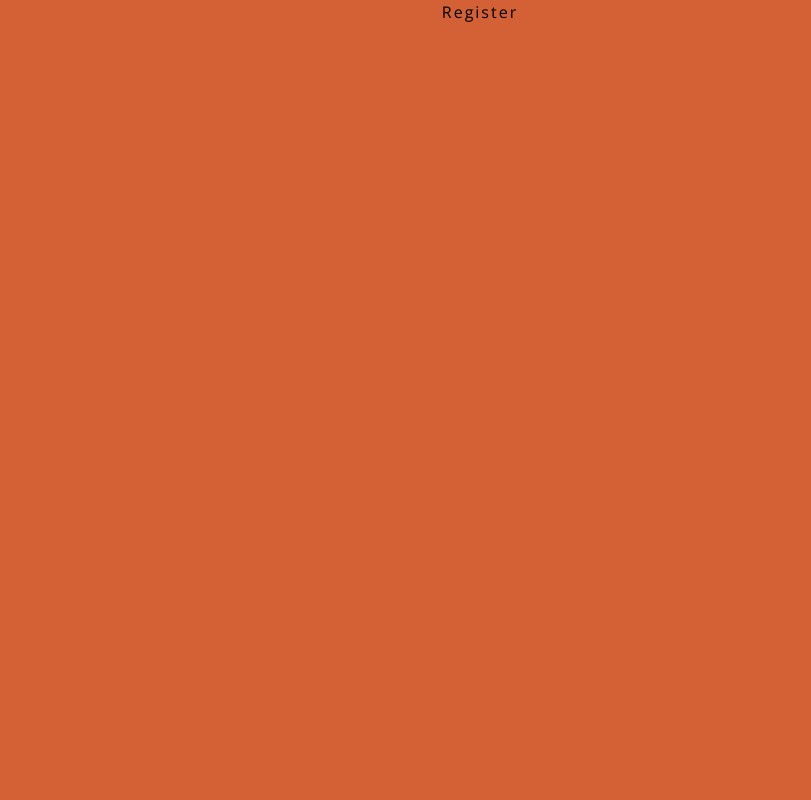
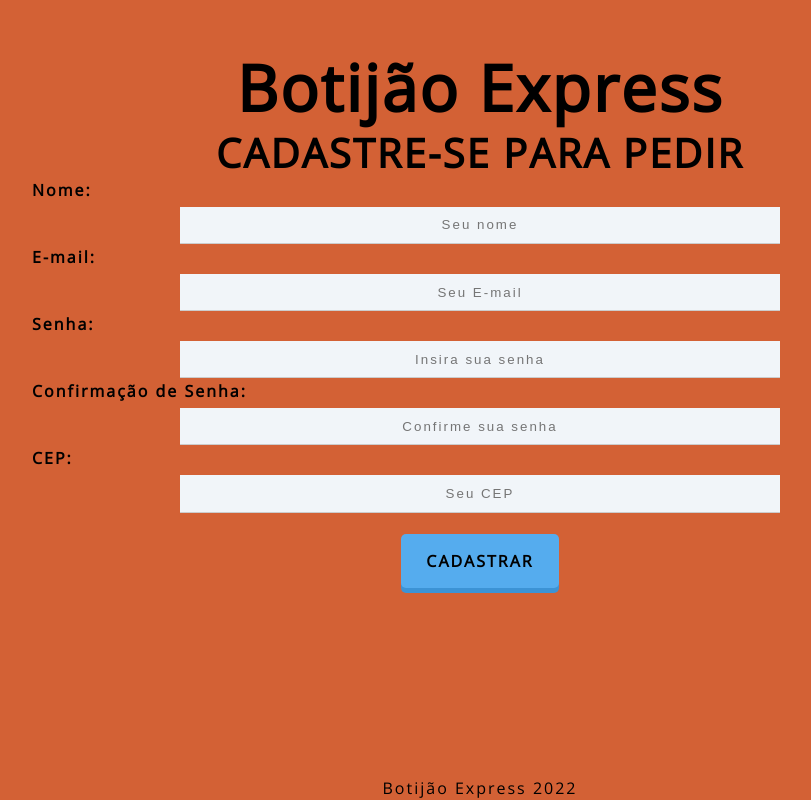
Before and after one commit to Rdouradox/projectMenu, a React (Create React App) app: page /register in a window 1280 px wide. Shown: the whole page, without its empty margins (160-971 px from the left). Built offline with nearby package versions, Linux system fonts and the light colour scheme.

Commit message:
Added Firebase to project. Create form to auth

```diff
--- a/package.json
+++ b/package.json
@@ -6,6 +6,7 @@
     "@testing-library/jest-dom": "^5.16.5",
     "@testing-library/react": "^13.4.0",
     "@testing-library/user-event": "^13.5.0",
+    "firebase": "^9.14.0",
     "react": "^18.2.0",
     "react-dom": "^18.2.0",
     "react-scripts": "5.0.1",
--- a/src/App.js
+++ b/src/App.js
@@ -1,7 +1,8 @@
 import "./App.css";
+import ReactDOM from "react-dom/client";
+import { BrowserRouter, Routes, Route, Navigate } from "react-router-dom";
+// pages
 import Home from "./Pages/Home/Home";
-import ReactDOM from "react-dom/client";
-import { BrowserRouter, Routes, Route } from "react-router-dom";
 import Register from "./Pages/Register/Register";
 import Login from "./Pages/Login/Login";
 
--- /dev/null
+++ b/src/Components/FormRegister/FormRegister.css
@@ -0,0 +1,52 @@
+/* Google Fonts */
+@import url(https://fonts.googleapis.com/css?family=Open+Sans);
+
+label {
+  display: flex;
+  flex-direction: column;
+  flex-wrap: wrap;
+  font-family: "Open Sans", "sans-serif";
+  text-align: left;
+  margin-bottom: 1px;
+}
+
+label span {
+  margin-bottom: 0.3em;
+  font-weight: bold;
+  text-align: left;
+  margin-left: 15vw;
+}
+
+input,
+textarea {
+  box-sizing: border-box;
+  border: none;
+  border-bottom: 1px solid #ccc;
+  padding: 0.8em 0;
+  background-color: var(--grey-light);
+  color: darkgrey;
+  width: 70vw;
+  margin: auto;
+  max-width: 600px;
+}
+
+.btn {
+  border-radius: 5px;
+  padding: 15px 25px;
+  font-size: 1rem;
+  text-decoration: none;
+  margin: 20px;
+  color: black;
+  position: relative;
+  display: inline-block;
+  background-color: #55acee;
+  box-shadow: 0px 5px 0px 0px #3c93d5;
+}
+
+button[disable] {
+  background-color: #aaa;
+}
+
+.container .erro {
+  color: #721;
+}
--- /dev/null
+++ b/src/Components/FormRegister/FormRegister.js
@@ -0,0 +1,100 @@
+import React from "react";
+import "./FormRegister.css";
+import { Link } from "react-router-dom";
+import { useState, useEffect } from "react";
+
+const FormRegister = () => {
+  const [displayName, setDisplayName] = useState("");
+  const [email, setEmail] = useState("");
+  const [password, setPassword] = useState("");
+  const [confirmPassword, setConfirmPassword] = useState("");
+  const [error, setError] = useState("");
+  const [CEP, setCEP] = useState("");
+
+  // Reunir todos os dados e enviar no formulario
+  const handleSubmit = (e) => {
+    e.preventDefault();
+
+    setError("");
+
+    const user = {
+      displayName,
+      email,
+      password,
+    };
+
+    if (password !== confirmPassword) {
+      setError("As senhas precisam ser iguais");
+      return;
+    }
+
+    console.log(user);
+  };
+
+  return (
+    <div>
+      <h2>CADASTRE-SE PARA PEDIR</h2>
+      <form onSubmit={handleSubmit}>
+        <label>
+          <span>Nome:</span>
+          <input
+            type="text"
+            name="displayName"
+            required
+            placeholder="Seu nome"
+            value={displayName}
+            onChange={(e) => setDisplayName(e.target.value)}
+          />
+        </label>
+        <label>
+          <span>E-mail:</span>
+          <input
+            type="email"
+            name="email"
+            required
+            placeholder="Seu E-mail"
+            value={email}
+            onChange={(e) => setEmail(e.target.value)}
+          />
+        </label>
+        <label>
+          <span>Senha:</span>
+          <input
+            type="password"
+            name="password"
+            required
+            placeholder="Insira sua senha"
+            value={password}
+            onChange={(e) => setPassword(e.target.value)}
+          />
+        </label>
+        <label>
+          <span>Confirmação de Senha:</span>
+          <input
+            type="password"
+            name="password"
+            required
+            placeholder="Confirme sua senha"
+            value={confirmPassword}
+            onChange={(e) => setConfirmPassword(e.target.value)}
+          />
+        </label>
+        <label>
+          <span>CEP:</span>
+          <input
+            type="text"
+            name="Cep"
+            required
+            placeholder="Seu CEP"
+            value={CEP}
+            onChange={(e) => setCEP(e.target.value)}
+          />
+        </label>
+
+        <btn className="btn btn-primary">CADASTRAR</btn>
+      </form>
+    </div>
+  );
+};
+
+export default FormRegister;
--- a/src/Pages/Register/Register.css
+++ b/src/Pages/Register/Register.css
@@ -0,0 +1,7 @@
+.register {
+  text-align: center;
+}
+
+.register p {
+  color: #aaa;
+}
--- a/src/Pages/Register/Register.js
+++ b/src/Pages/Register/Register.js
@@ -1,7 +1,18 @@
 import React from "react";
+import styles from "./Register.css";
+import { useState, useEffect } from "react";
+import Navbar from "../../Components/Navbar/Navbar";
+import Footer from "../../Components/Footer/Footer";
+import FormRegister from "../../Components/FormRegister/FormRegister";
 
 const Register = () => {
-  return <div>Register</div>;
+  return (
+    <div>
+      <Navbar />
+      <FormRegister />
+      <Footer />
+    </div>
+  );
 };
 
 export default Register;
```
Also changed, not shown: src/Firebase/config.js (added, +19 -0 lines), src/Hooks/useAuthentication.js (added), 1 other file (tests, documents, lock files or other folders).
